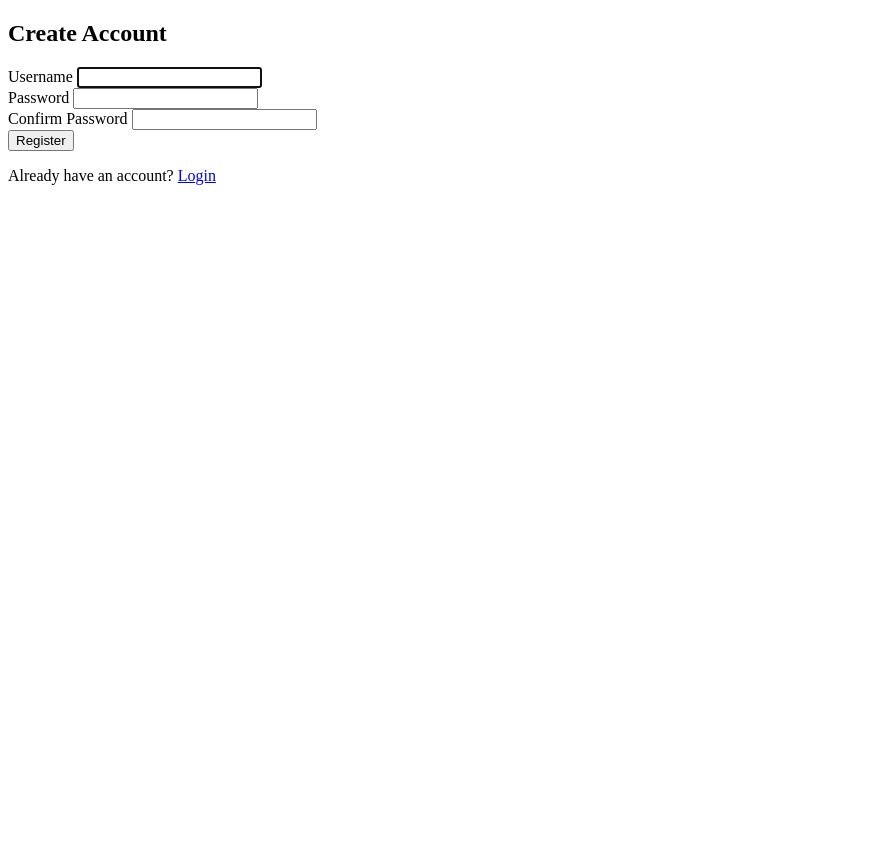
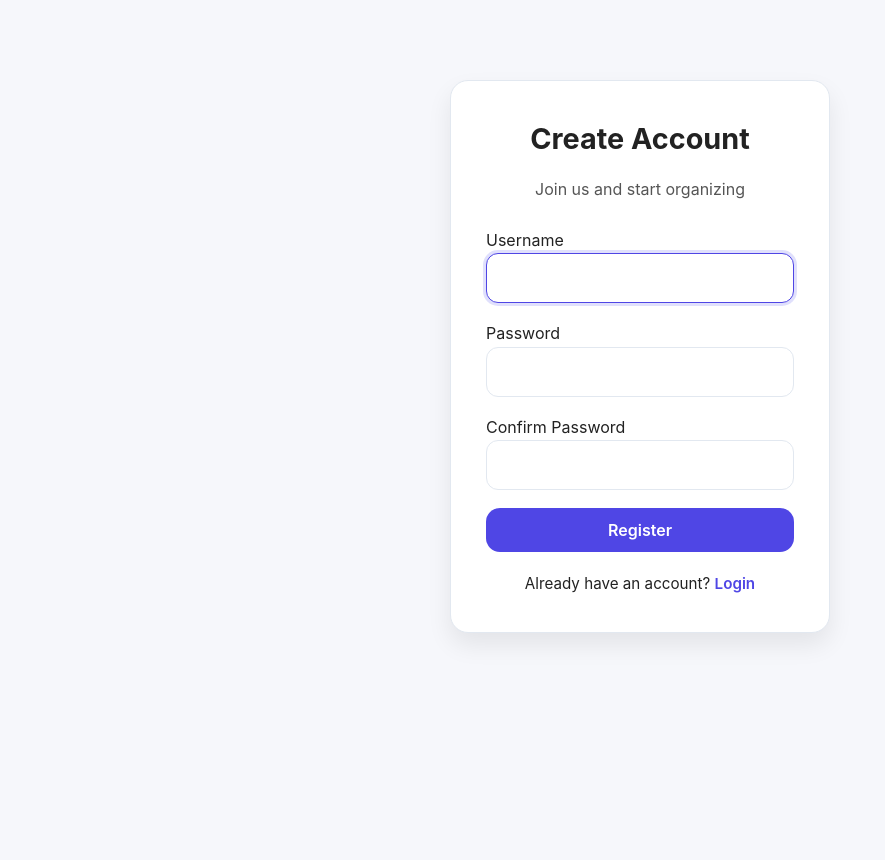
Before and after one commit to Clinton1029/django_todo, a Django app: page /signup/ in a window 1280 px wide. Shown: the whole page, without its empty margins (0-885 px from the left). Before the commit the page ends 185 px from the top, so only its background shows below. Run offline with Django 5.2, Linux system fonts and the light colour scheme.

Commit message:
updated the sign up page

```diff
--- a/todo/templates/signup.html
+++ b/todo/templates/signup.html
@@ -3,35 +3,46 @@
 <html lang="en">
 <head>
     <meta charset="UTF-8">
-    <title>Register</title>
+    <title>Create Account</title>
+    <link rel="stylesheet" href="{% static 'styles.css' %}">
 </head>
 <body>
 
-<h2>Create Account</h2>
+<div class="auth-wrapper">
+  <div class="auth-card">
+
+    <h2 class="auth-title">Create Account</h2>
+    <p class="auth-sub">Join us and start organizing</p>
 
     <form method="POST">
         {% csrf_token %}
         {{ form.non_field_errors }}
 
         <div>
-        <label for="id_username">Username</label>
+            <label>Username</label>
             {{ form.username }}
         </div>
 
         <div>
-        <label for="id_password1">Password</label>
+            <label>Password</label>
             {{ form.password1 }}
         </div>
 
         <div>
-        <label for="id_password2">Confirm Password</label>
+            <label>Confirm Password</label>
             {{ form.password2 }}
         </div>
 
-    <button type="submit">Register</button>
+        <button type="submit" class="btn wide">Register</button>
     </form>
 
-<p>Already have an account? <a href="{% url 'login' %}">Login</a></p>
+    <div class="auth-link">
+      Already have an account?
+      <a href="{% url 'login' %}">Login</a>
+    </div>
+
+  </div>
+</div>
 
 </body>
 </html>
```
Lines whose indentation alone changed are shown as unchanged.
